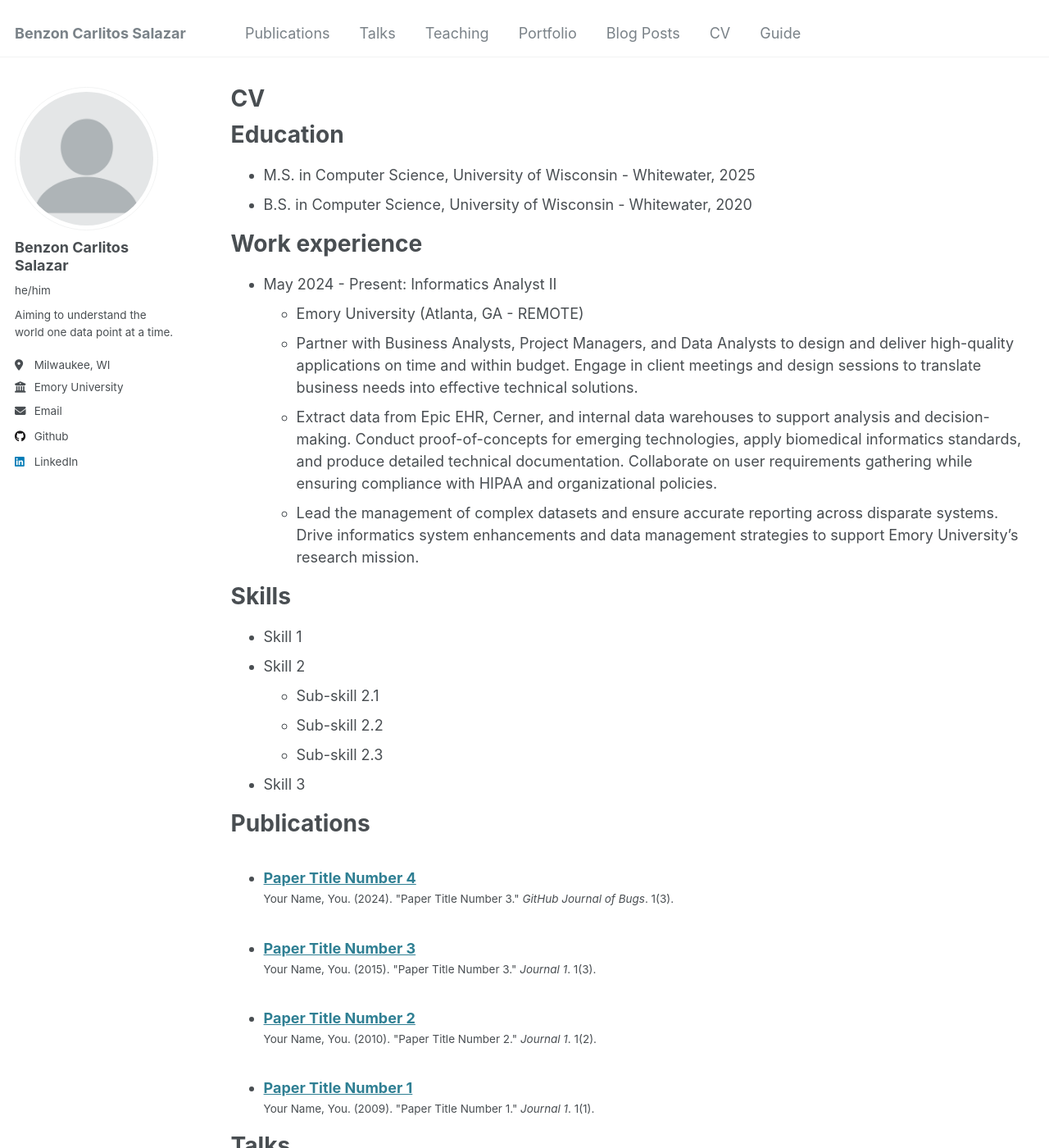
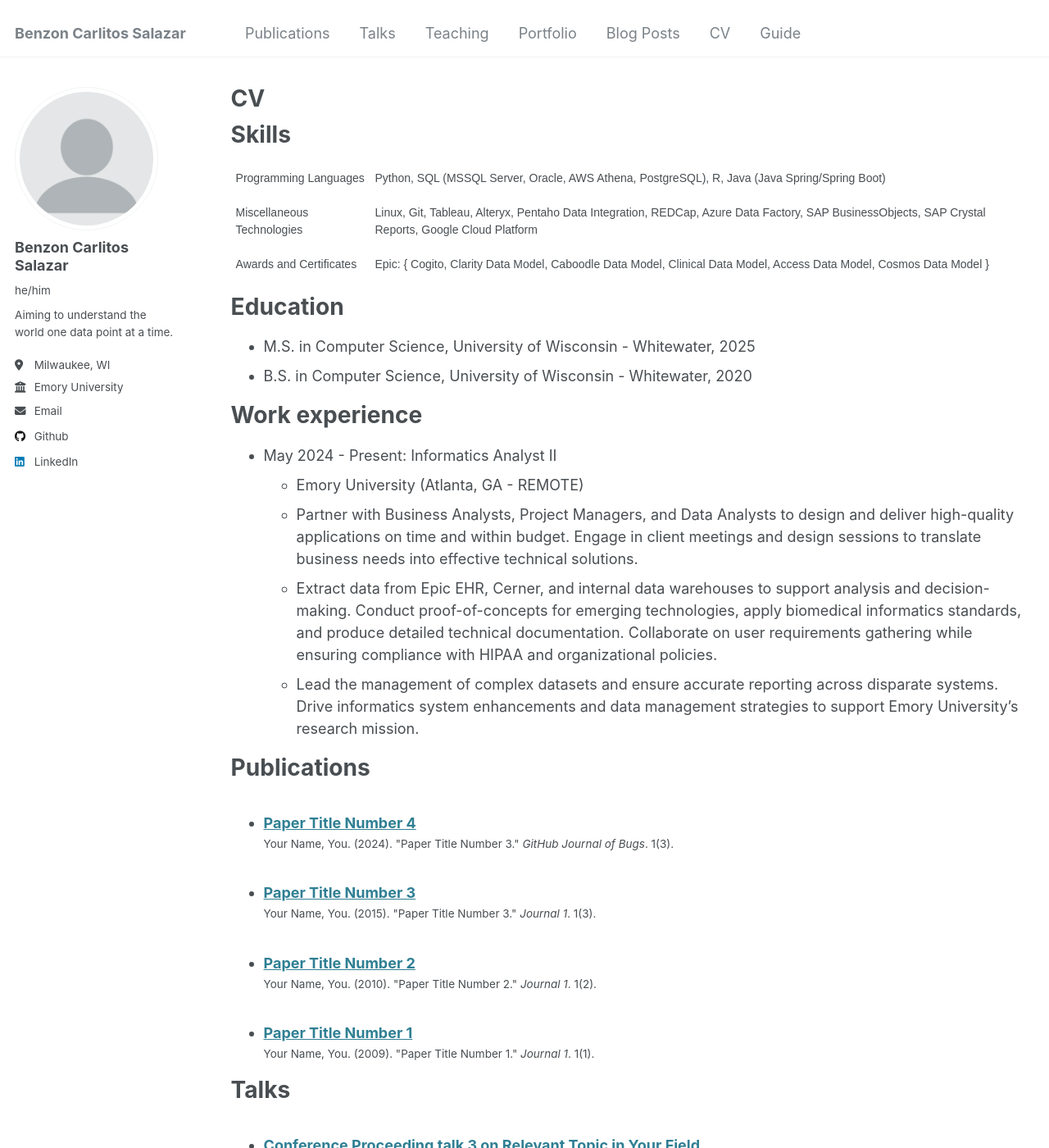
Before and after one commit to carrliitos/carrliitos.github.io, a Jekyll site: the page built from _pages/cv.md, in a window 1280 px wide and 1400 px high. Shown: the whole window at 82% size. Built offline with Jekyll 4.4.1, drawn with Linux system fonts in a browser that asks for light colours.

Commit message:
cv updates

```diff
--- a/_pages/cv.md
+++ b/_pages/cv.md
@@ -8,6 +8,33 @@
 ---
 
 {% include base_path %}
+
+Skills
+======
+
+<style type="text/css">
+.tg  {border-collapse:collapse;border-spacing:0;}
+.tg td{border-color:black;border-style:solid;border-width:1px;font-family:Arial, sans-serif;font-size:14px;
+  overflow:hidden;padding:10px 5px;word-break:normal;}
+.tg th{border-color:black;border-style:solid;border-width:1px;font-family:Arial, sans-serif;font-size:14px;
+  font-weight:normal;overflow:hidden;padding:10px 5px;word-break:normal;}
+.tg .tg-zv4m{border-color:#ffffff;text-align:left;vertical-align:top}
+</style>
+<table class="tg"><tbody>
+  <tr>
+    <td class="tg-zv4m">Programming Languages</td>
+    <td class="tg-zv4m"><span style="font-weight:400;font-style:normal;text-decoration:none">Python, SQL (MSSQL Server, Oracle, AWS Athena, PostgreSQL), R, Java (Java Spring/Spring Boot)</span></td>
+  </tr>
+  <tr>
+    <td class="tg-zv4m">Miscellaneous Technologies</td>
+    <td class="tg-zv4m">Linux, Git, Tableau, Alteryx, Pentaho Data Integration, REDCap, Azure Data Factory, SAP BusinessObjects, SAP Crystal Reports, Google Cloud Platform</td>
+  </tr>
+  <tr>
+    <td class="tg-zv4m">Awards and Certificates</td>
+    <td class="tg-zv4m"><span style="font-weight:400;font-style:normal;text-decoration:none">Epic: { Cogito, Clarity Data Model, Caboodle Data Model, Clinical Data Model, Access Data Model, Cosmos Data Model }</span></td>
+  </tr>
+</tbody>
+</table>
 
 Education
 ======
@@ -27,15 +54,6 @@
   policies.
   * Lead the management of complex datasets and ensure accurate reporting across disparate systems. Drive informatics
   system enhancements and data management strategies to support Emory University's research mission.
-
-Skills
-======
-* Skill 1
-* Skill 2
-  * Sub-skill 2.1
-  * Sub-skill 2.2
-  * Sub-skill 2.3
-* Skill 3
 
 Publications
 ======
```
